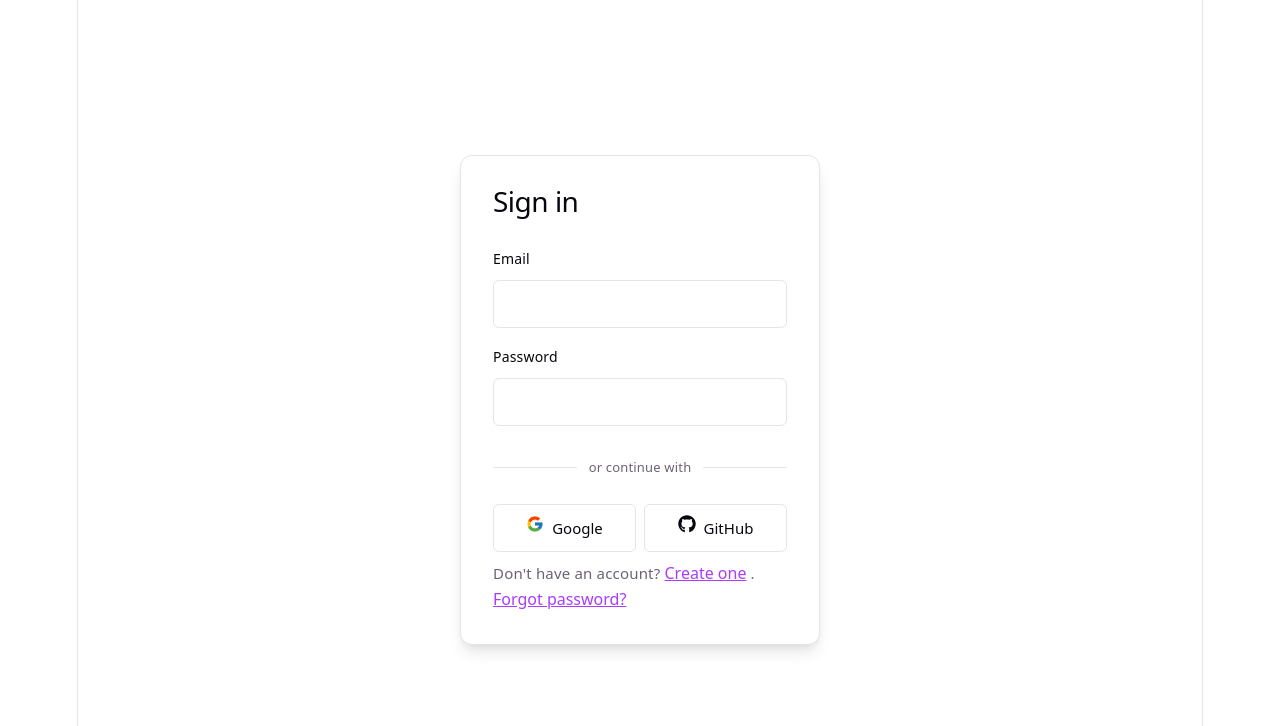
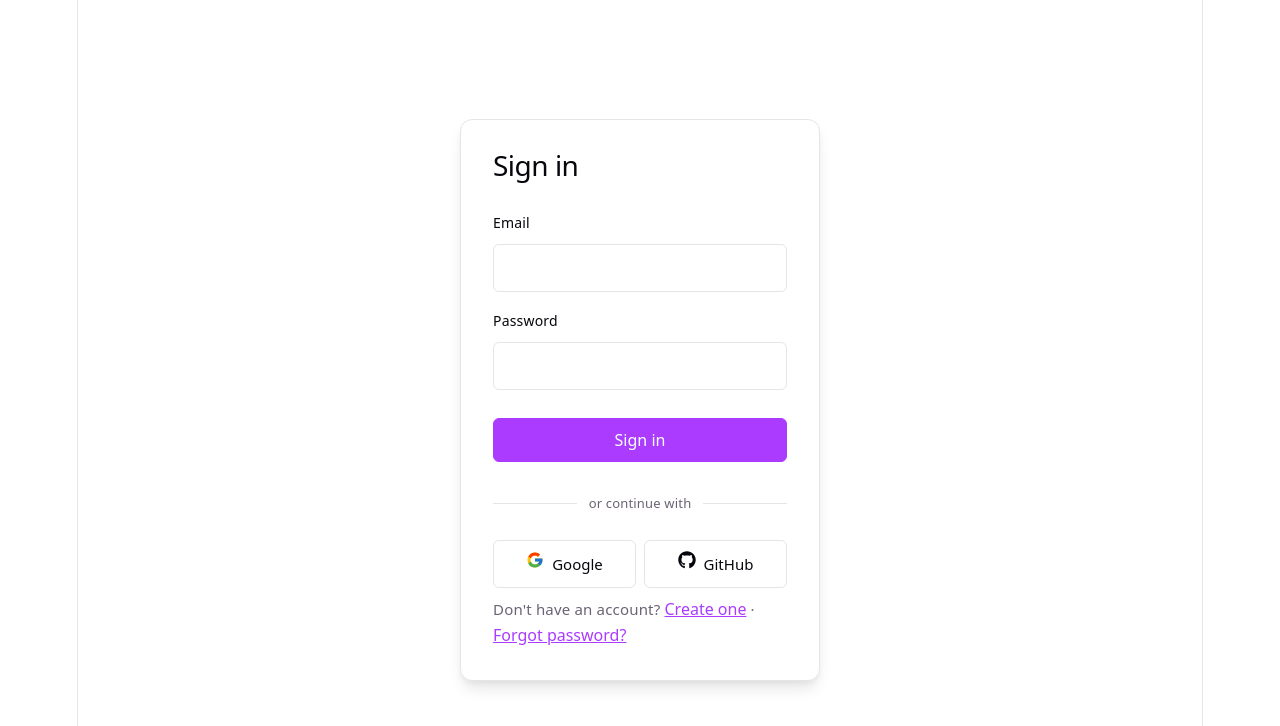
Before and after one commit to Adventurer-s-Forge/forge-frontend, a React (Vite) app: page / in a window 1280 px wide. Shown: the top 726 px of the page. Built offline with nearby package versions, Linux system fonts and the light colour scheme; no server answers.

Commit message:
added the login/sign up/reset button. forgot to add it earlier

```diff
--- a/src/pages/Login.tsx
+++ b/src/pages/Login.tsx
@@ -184,6 +184,10 @@ export function Login() {
           </p>
         )}
 
+        <button type="submit" className="primary" disabled={busy}>
+          {pending === 'email' || pending === 'reset' ? 'Working...' : heading}
+        </button>
+
         {!isReset && (
           <>
             <div className="divider">
@@ -217,7 +221,7 @@ export function Login() {
               </button>
               {!isSignup && (
                 <>
-                  {' . '}
+                  {' · '}
                   <button type="button" className="link" onClick={() => go('reset')}>
                     Forgot password?
                   </button>
```
